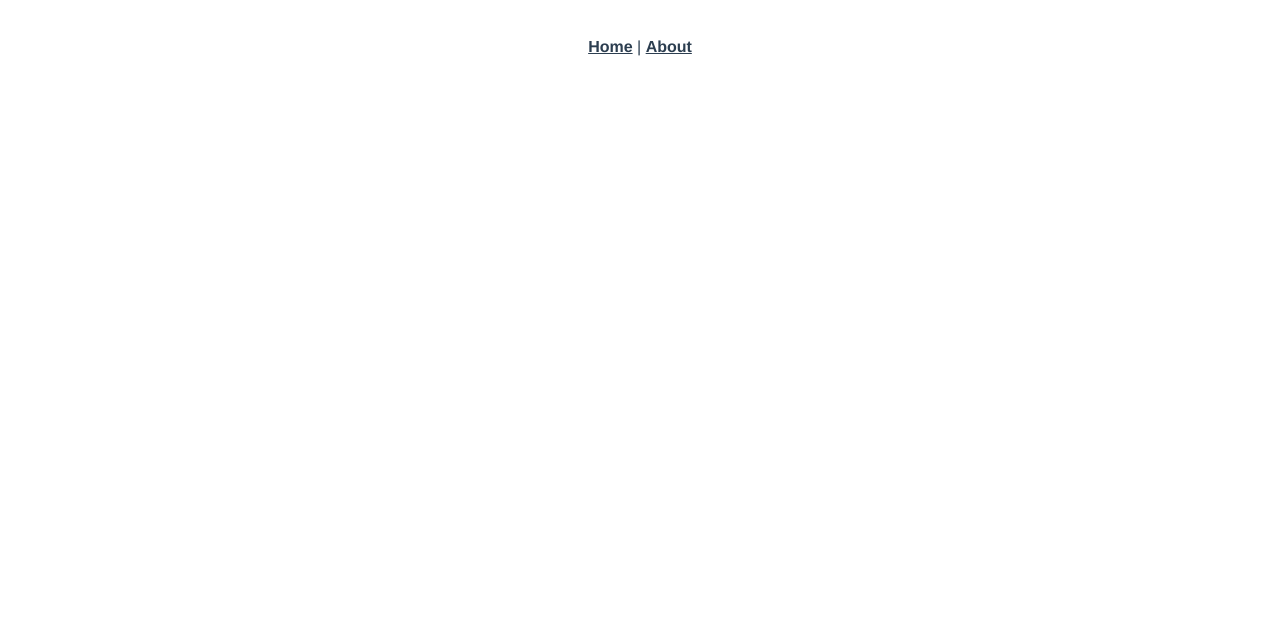
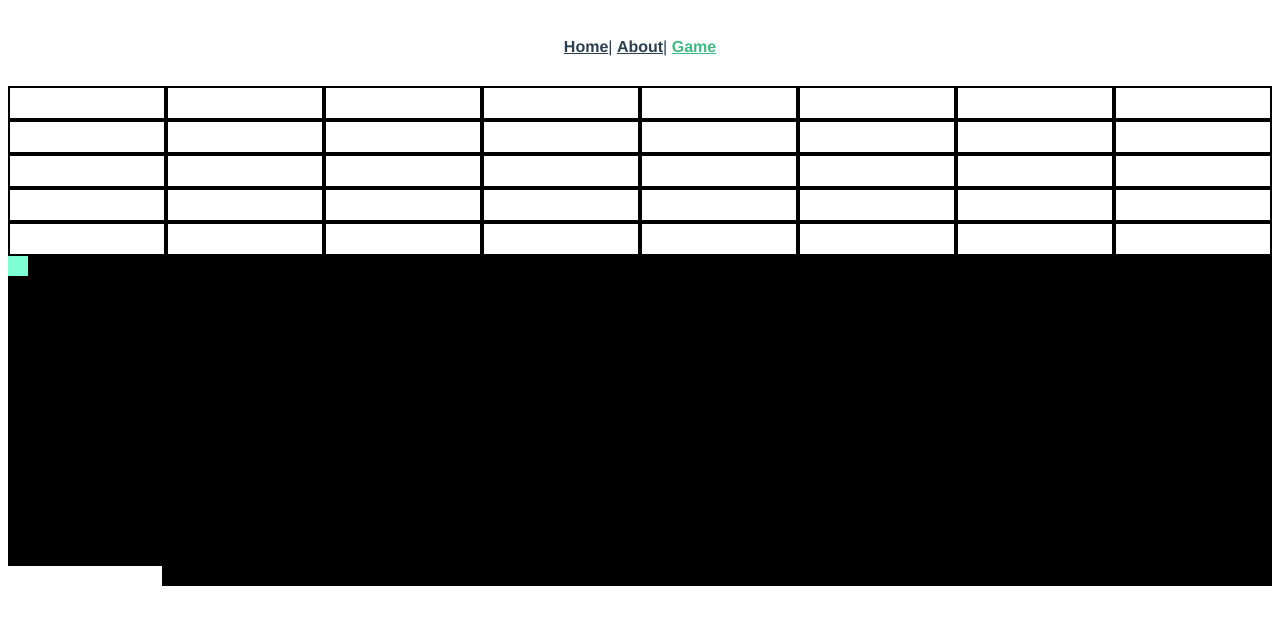
Before and after one commit to IanMcGonigle/breakout, a Vue app: page /#/game in a window 1280 px wide. Shown: the top 624 px of the page. Built offline with nearby package versions, Linux system fonts and the light colour scheme.

Commit message:
Adding game board

```diff
--- a/src/App.vue
+++ b/src/App.vue
@@ -1,8 +1,9 @@
 <template>
   <div id="app">
     <div id="nav">
-      <router-link to="/">Home</router-link> |
-      <router-link to="/about">About</router-link>
+      <router-link to="/">Home</router-link>|
+      <router-link to="/about">About</router-link>|
+      <router-link to="/game">Game</router-link>
     </div>
     <router-view />
   </div>
--- a/src/router.js
+++ b/src/router.js
@@ -1,12 +1,14 @@
+/* eslint-disable */
 import Vue from "vue";
 import Router from "vue-router";
 import Home from "./views/Home.vue";
+import About from "./views/About.vue";
+import Game from "./views/Game.vue";
 
 Vue.use(Router);
 
 export default new Router({
-  routes: [
-    {
+  routes: [{
       path: "/",
       name: "home",
       component: Home
@@ -14,11 +16,21 @@ export default new Router({
     {
       path: "/about",
       name: "about",
-      // route level code-splitting
-      // this generates a separate chunk (about.[hash].js) for this route
-      // which is lazy-loaded when the route is visited.
-      component: () =>
-        import(/* webpackChunkName: "about" */ "./views/About.vue")
+      component: About
+    },
+    {
+      path: "/game",
+      name: "game",
+      component: Game
     }
+    // {
+    //   path: "/about",
+    //   name: "about",
+    //   // route level code-splitting
+    //   // this generates a separate chunk (about.[hash].js) for this route
+    //   // which is lazy-loaded when the route is visited.
+    //   component: () =>
+    //     import(/* webpackChunkName: "about" */ "./views/About.vue")
+    // }
   ]
 });
--- /dev/null
+++ b/src/views/Game.vue
@@ -0,0 +1,60 @@
+<template lang="pug">
+  div
+    .container
+      .board
+        .field
+          .brick(v-for="brick in bricks")
+        .ball
+        .paddle
+</template>
+
+<script>
+export default {
+  name: "Game",
+  data() {
+    return {
+      bricks: []
+    };
+  },
+  created() {
+    this.bricks.length = 40;
+    alert("Created! ", this.bricks.length);
+  }
+};
+</script>
+
+<style lang="scss" scoped>
+.board {
+  position: relative;
+  background: #000;
+  min-width: 300px;
+  min-height: calc(100vh - 300px);
+}
+
+.field {
+  display: flex;
+  flex-wrap: wrap;
+}
+
+.brick {
+  height: 30px;
+  margin: 2px;
+  background: #fff;
+  width: calc((100 / 8) * 1% - 4px);
+}
+
+.ball {
+  --size: 20px;
+  background: aquamarine;
+  width: var(--size);
+  height: var(--size);
+}
+
+.paddle {
+  height: 20px;
+  background: #fff;
+  width: calc((100 / 8) * 1% - 4px);
+  position: absolute;
+  bottom: 0;
+}
+</style>
```
